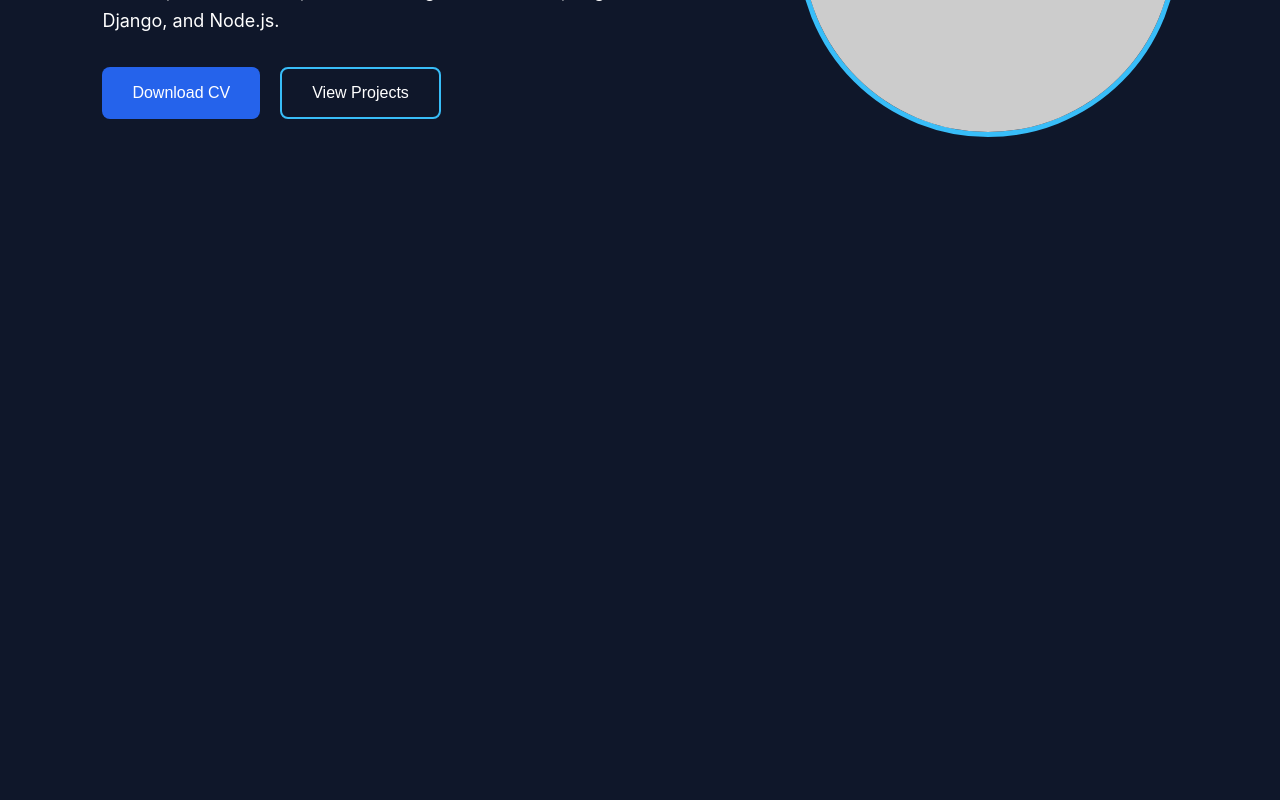
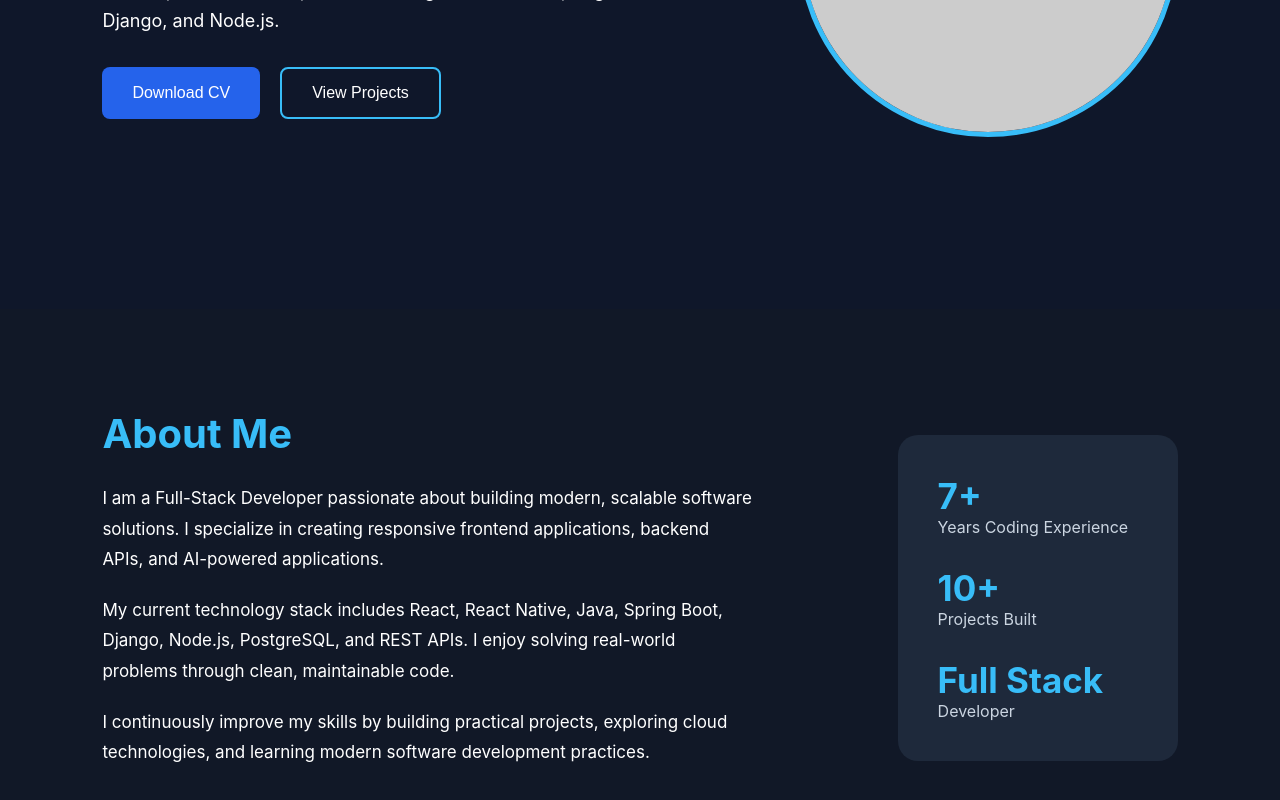
Before and after one commit to N-archives/netsai-profile, a React (Vite) app: page / in a window 1280 px wide. Shown: the part 490-1290 px from the top of the page. Before the commit the page ends 800 px from the top, so only its background shows below. Built offline with nearby package versions, Linux system fonts and the light colour scheme.

Commit message:
About page

```diff
--- a/src/App.jsx
+++ b/src/App.jsx
@@ -1,14 +1,26 @@
 import Navbar from "./components/Navbar";
 import Hero from "./components/Hero";
+import About from "./components/About";
+
 import "./index.css";
 
+
 function App() {
+
   return (
+
     <>
       <Navbar />
+
       <Hero />
+
+      <About />
+
     </>
+
   );
+
 }
 
+
 export default App;
--- /dev/null
+++ b/src/components/About.css
@@ -0,0 +1,80 @@
+.about {
+
+    display:flex;
+    justify-content:space-between;
+    align-items:center;
+
+    padding:100px 8%;
+
+    background:#111827;
+    color:white;
+
+    gap:50px;
+
+}
+
+
+.about-content {
+
+    max-width:650px;
+
+}
+
+
+.about h2 {
+
+    font-size:40px;
+
+    color:#38bdf8;
+
+    margin-bottom:25px;
+
+}
+
+
+.about p {
+
+    line-height:1.8;
+
+    margin-bottom:20px;
+
+    font-size:17px;
+
+}
+
+
+.about-card {
+
+    background:#1e293b;
+
+    padding:40px;
+
+    border-radius:20px;
+
+    display:flex;
+
+    flex-direction:column;
+
+    gap:30px;
+
+    min-width:280px;
+
+}
+
+
+
+.stat h3 {
+
+    color:#38bdf8;
+
+    font-size:35px;
+
+}
+
+
+
+.stat span {
+
+    color:#cbd5e1;
+
+}
--- a/src/components/About.jsx
+++ b/src/components/About.jsx
@@ -0,0 +1,57 @@
+import "./About.css";
+
+function About() {
+  return (
+    <section id="about" className="about">
+
+      <div className="about-content">
+
+        <h2>About Me</h2>
+
+        <p>
+          I am a Full-Stack Developer passionate about building modern,
+          scalable software solutions. I specialize in creating responsive
+          frontend applications, backend APIs, and AI-powered applications.
+        </p>
+
+        <p>
+          My current technology stack includes React, React Native, Java,
+          Spring Boot, Django, Node.js, PostgreSQL, and REST APIs. I enjoy
+          solving real-world problems through clean, maintainable code.
+        </p>
+
+        <p>
+          I continuously improve my skills by building practical projects,
+          exploring cloud technologies, and learning modern software
+          development practices.
+        </p>
+
+      </div>
+
+
+      <div className="about-card">
+
+        <div className="stat">
+          <h3>7+</h3>
+          <span>Years Coding Experience</span>
+        </div>
+
+
+        <div className="stat">
+          <h3>10+</h3>
+          <span>Projects Built</span>
+        </div>
+
+
+        <div className="stat">
+          <h3>Full Stack</h3>
+          <span>Developer</span>
+        </div>
+
+      </div>
+
+    </section>
+  );
+}
+
+export default About;
```
